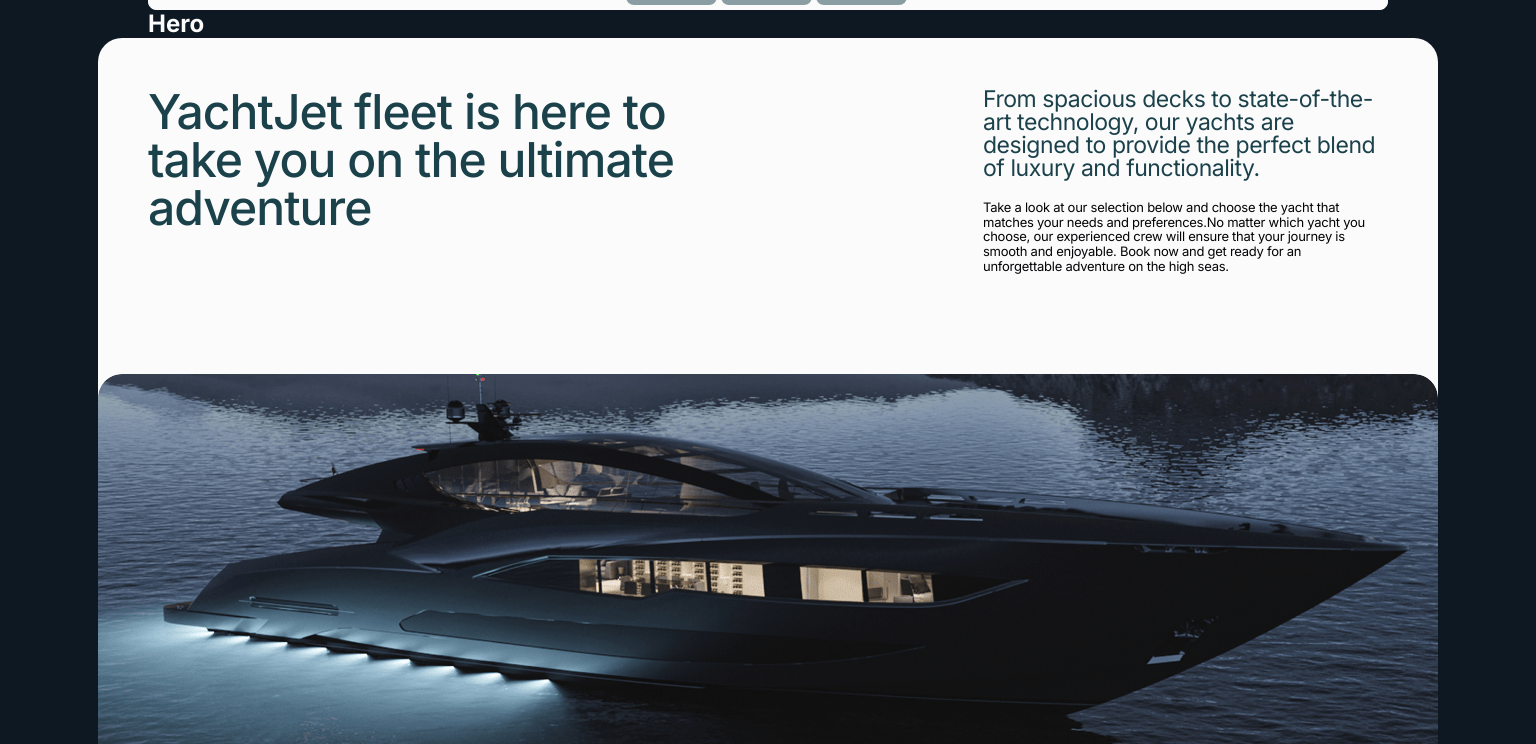
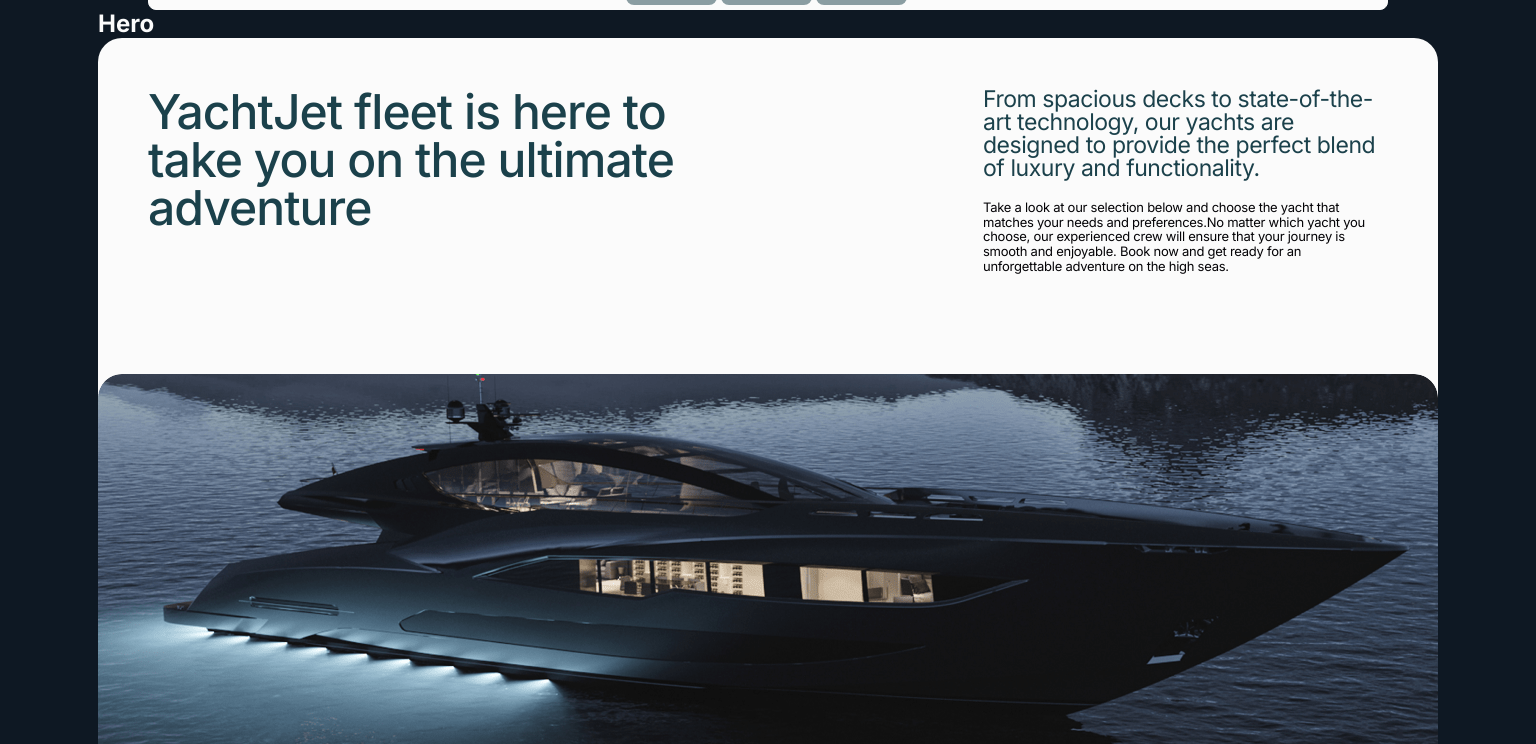
Before and after one commit to GoitStudentsWorks/103_html-css_AlinaPristinskaya, a website built with Vite: page src/index.html in a window 1536 px wide. Shown: the part 40-784 px from the top of the page. Built offline with nearby package versions, Linux system fonts and the light colour scheme.

Commit message:
1440px container width fixed

```diff
--- a/src/css/rent-a-yacht.css
+++ b/src/css/rent-a-yacht.css
@@ -143,3 +143,9 @@
     order: 2;
   }
 }
+
+@media screen and (min-width: 1440px) {
+  .container {
+    max-width: 1440px;
+  }
+}
```
